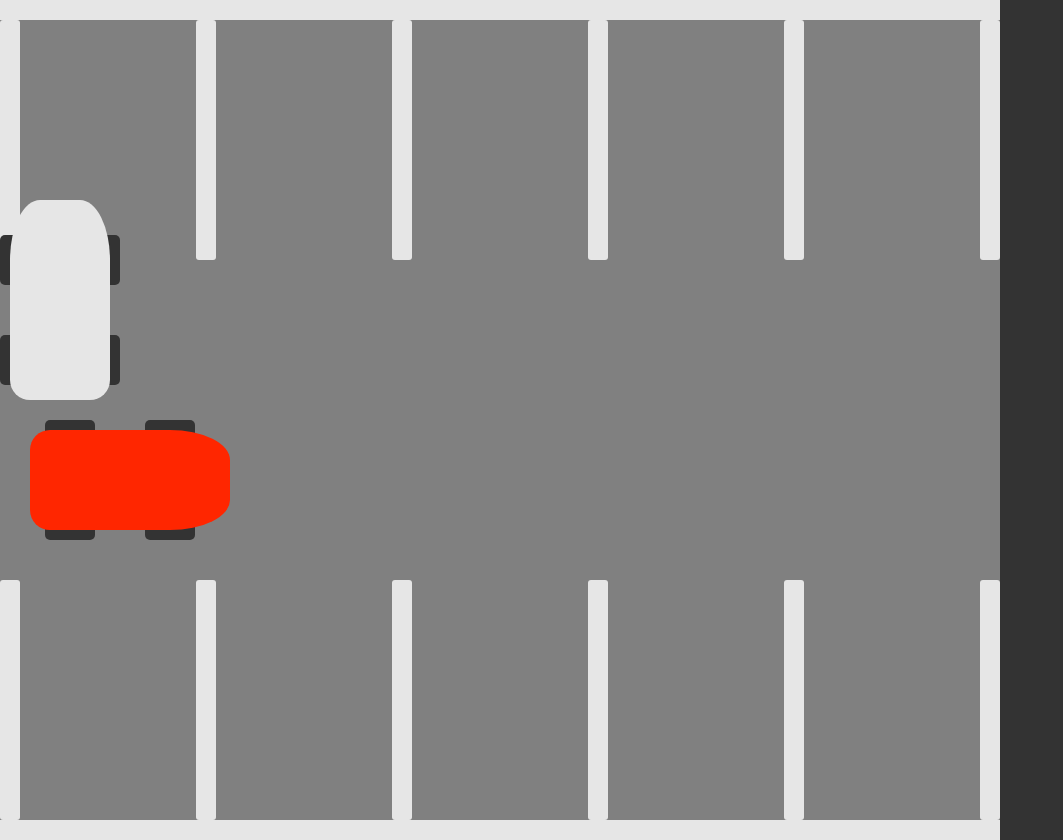
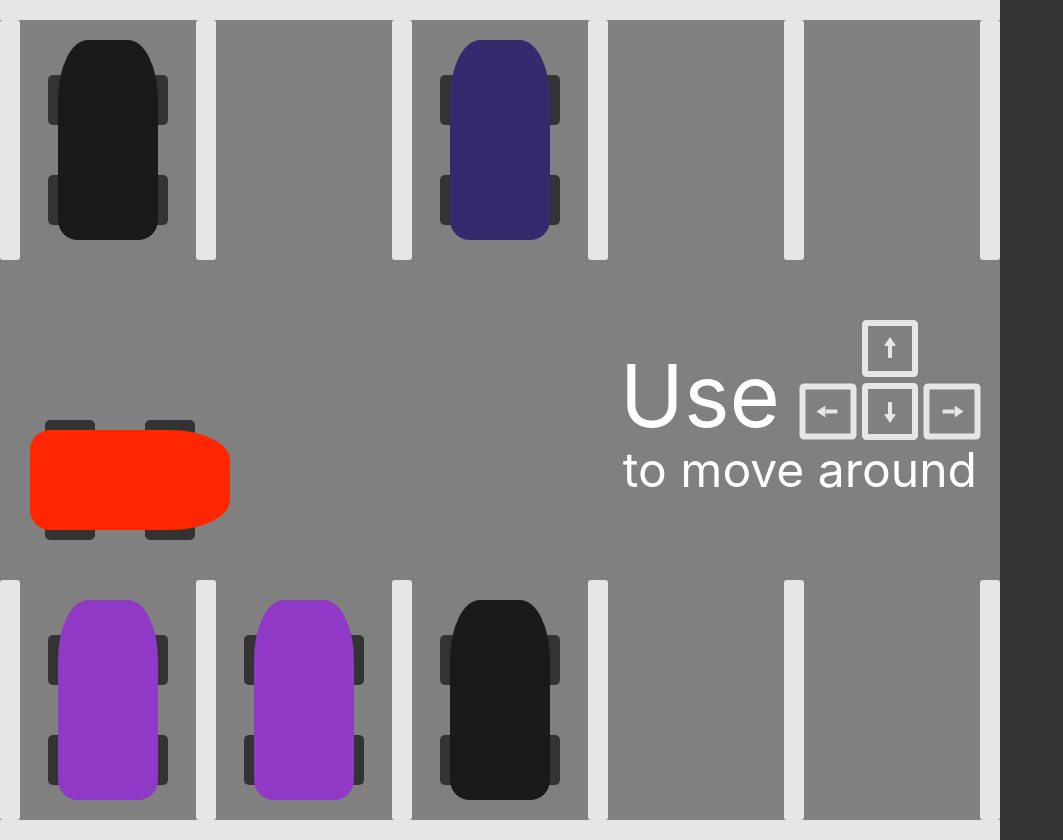
Before and after one commit to christianambukita/parking-simulator, a React (Create React App) app: page / in a window 1280 px wide. Shown: the whole page, without its empty margins (0-1063 px from the left). Built offline with nearby package versions, Linux system fonts and the light colour scheme.

Commit message:
Add instructions and dummyCar random spawn

```diff
--- a/src/components/App.js
+++ b/src/components/App.js
@@ -1,31 +1,41 @@
+import { useEffect } from 'react';
 import { useState } from 'react';
 import '../css/App.css';
-import Instrucion from './Instruction';
 import Scene from './Scene';
 
-function App() {
-	const dummyCarCount = 4;
-	const slotsAmount = 10;
-	function getDummySlots(count = dummyCarCount, slots = slotsAmount) {
+function getDummySlots(dummyCarCount, slotsAmount, colorsAmount) {
 	//dummyCarCount has to be lower than slotsAmount (dummyCarCount<slotsAmount)
-		if (count < slotsAmount) {
+	if (dummyCarCount < slotsAmount) {
 		let newSlots = [];
-			const getRandomSlot = () => Math.floor(Math.random() * slots);
-			for (let i = 0; i < count; i++) {
+		const getRandomSlot = () => Math.floor(Math.random() * slotsAmount);
+		function getColor(colorsAmount) {
+			let randomColor = Math.floor(Math.random() * colorsAmount);
+			return `var(--c${randomColor})`;
+		}
+
+		for (let i = 0; i < dummyCarCount; i++) {
 			let newSlot = getRandomSlot();
-				while (newSlots.includes(newSlot)) newSlot = getRandomSlot();
-				newSlots.push(newSlot);
+			let newColor = getColor(colorsAmount);
+			while (newSlots.map((e) => e.slot).includes(newSlot))
+				newSlot = getRandomSlot();
+			newSlots.push({ slot: newSlot, color: newColor });
 		}
 		return newSlots;
 	}
 	return [];
 }
-	const [dummySlots, setDummySlots] = useState(getDummySlots());
 
-	getDummySlots();
+function App() {
+	const dummyCarCount = 5;
+	const slotsAmount = 10;
+	const colorsAmount = 12;
+
+	const [dummySlots, setDummySlots] = useState([]);
+	useEffect(() => {
+		setDummySlots(getDummySlots(dummyCarCount, slotsAmount, colorsAmount));
+	}, []);
 	return (
 		<div id='app'>
-			<Instrucion></Instrucion>
 			<Scene dummySlots={dummySlots} />
 		</div>
 	);
--- a/src/components/DummyCar.js
+++ b/src/components/DummyCar.js
@@ -1,16 +1,37 @@
 import React from 'react';
+import { useSelector } from 'react-redux';
 import '../css/DummyCar.css';
+import { selectSlots } from './redux/SceneSlice';
 
-export default function DummyCar() {
-	function getColor() {
-		return `var(--c${0})`;
+export default function DummyCar({ slot, scale }) {
+	const carDimensions = {
+		width: 120,
+		height: 200,
+	};
+	const { payload: slotsPositions } = useSelector(selectSlots);
+	function getPosition() {
+		if (slotsPositions) {
+			let {
+				left: sLeft,
+				top: sTop,
+				width: sWidth,
+				height: sHeight,
+			} = slotsPositions[slot.slot];
+			let { width, height } = carDimensions;
+			let left = sLeft + (sWidth - width * scale) / 2;
+			let top = sTop + (sHeight - height * scale) / 2;
+			left = left / scale;
+			top = top / scale;
+			return { left, top };
+		}
 	}
-
 	return (
-		<div className='dummy-car-container flex-container'>
+		<div
+			className='dummy-car-container flex-container'
+			style={slotsPositions && getPosition()}>
 			<div className='dummy-car-wheels d-c-top'></div>
 			<div className='dummy-car-wheels d-c-bottom'></div>
-			<div className='dummy-car-body' style={{ background: getColor() }}></div>
+			<div className='dummy-car-body' style={{ background: slot.color }}></div>
 		</div>
 	);
 }
--- a/src/components/Instruction.js
+++ b/src/components/Instruction.js
@@ -3,7 +3,10 @@ import '../css/Instruction.css';
 
 export default function Instrucion() {
 	return (
-		<div className='instruction flex-container'>
+		<div className='instruction-container flex-container'>
+			<div className='flex-container i-top'>
+				<span className='instruction-use'>Use</span>
+
 				<div className='keys'>
 					<div className='key k-top flex-container'>
 						<div className='arrow-container flex-container'>
@@ -31,5 +34,7 @@ export default function Instrucion() {
 					</div>
 				</div>
 			</div>
+			to move around
+		</div>
 	);
 }
--- a/src/components/ParkingSlots.js
+++ b/src/components/ParkingSlots.js
@@ -30,8 +30,8 @@ export default function ParkingSlots({ setScale, scale }) {
 		let newPositions = {};
 		Object.keys(slotRefs).forEach((index) => {
 			const box = slotRefs[index].current.getBoundingClientRect();
-			let { top, bottom, left, right } = box;
-			newPositions[index] = { top, bottom, left, right };
+			let { top, bottom, left, right, width, height } = box;
+			newPositions[index] = { top, bottom, left, right, width, height };
 		});
 		dispatch(setSlotsPositions(newPositions));
 		setScaleWrap();
--- a/src/components/Scene.js
+++ b/src/components/Scene.js
@@ -5,15 +5,17 @@ import { useSelector } from 'react-redux';
 import '../css/Scene.css';
 import Car from './Car';
 import DummyCar from './DummyCar';
+import Instrucion from './Instruction';
 import ParkingSlots from './ParkingSlots';
 import { selectCar, selectSlots, setParked } from './redux/SceneSlice';
 
-export default function Scene() {
+export default function Scene({ dummySlots }) {
 	const [scale, setScale] = useState(1);
 	const { payload: carPosition } = useSelector(selectCar);
 	const { payload: slotsPositions } = useSelector(selectSlots);
 	const dispatch = useDispatch();
 
+	//moveCarParked to car to avoid unnecesery rerenders
 	useEffect(() => {
 		function isCarParked() {
 			const { left, right, top, bottom } = carPosition;
@@ -38,8 +40,11 @@ export default function Scene() {
 		<div className='scene-container flex-container'>
 			<div className='scene' style={{ transform: `scale(${scale})` }}>
 				<ParkingSlots setScale={setScale} scale={scale} />
+				<Instrucion />
 				<Car />
-				<DummyCar />
+				{dummySlots.map((slot) => (
+					<DummyCar key={`dummy-${slot.slot}`} slot={slot} scale={scale} />
+				))}
 			</div>
 		</div>
 	);
--- a/src/css/DummyCar.css
+++ b/src/css/DummyCar.css
@@ -1,7 +1,9 @@
 .dummy-car-container {
-	position: relative;
+	position: absolute;
 	width: 120px;
 	height: 200px;
+	top: 0;
+	left: 0;
 }
 
 .dummy-car-body {
@@ -14,7 +16,7 @@
 	--c6: hsl(250, 45%, 30%);
 	--c7: hsl(277, 55%, 50%);
 	--c8: hsl(370, 85%, 50%);
-	--c9: hsl(350, 0%, 50%);
+	--c9: hsl(350, 0%, 70%);
 	--c10: hsl(350, 0%, 30%);
 	--c11: hsl(0, 0%, 10%);
 	--c0: hsl(0, 0%, 90%);
--- a/src/css/Instruction.css
+++ b/src/css/Instruction.css
@@ -1,26 +1,32 @@
-.instruction {
+.instruction-container {
 	position: absolute;
+	right: 20px;
+	top: 40%;
+	color: white;
+	font-size: 3em;
+	flex-direction: column;
 }
 
 /* keys */
 @media (max-width: 700px) {
 }
 .keys {
-	width: 300px;
-	height: 200px;
+	font-size: 6px;
+	width: 30em;
+	height: 20em;
 	display: grid;
-	grid-gap: 10px;
+	grid-gap: 1em;
 	grid-template-areas:
 		'. key1 .'
 		'key4 key3 key2';
+	margin-bottom: 30px;
 }
 
 .key {
 	--background: hsl(0, 0%, 70%);
 	--arrow-color: hsl(0, 0%, 30%);
 	box-sizing: border-box;
-	background: var(--background);
-	border: 1px solid var(--arrow-color);
+	border: 1em solid var(--road-line);
 	border-radius: 8%;
 }
 
@@ -43,18 +49,26 @@
 /* arrows */
 .arrow-container {
 	flex-direction: column;
-	margin-bottom: 15px;
+	margin-bottom: 1.5em;
 }
 .arrow-head {
 	box-sizing: content-box;
-	border: 8px solid var(--background);
-	border-bottom: 16px solid var(--arrow-color);
+	border: 1em solid transparent;
+	border-bottom: 1.6em solid var(--road-line);
 	border-radius: 10%;
 }
 .arrow-body {
-	width: 4px;
-	height: 20px;
-	background: var(--arrow-color);
-	border-bottom-left-radius: 2px;
-	border-bottom-left-radius: 2px;
+	width: 0.6em;
+	height: 2em;
+	background: var(--road-line);
+	border-bottom-left-radius: 0.2em;
+	border-bottom-left-radius: 0.2em;
 }
+
+.instruction-use {
+	font-size: 1.8em;
+	margin-right: 20px;
+}
+.i-top {
+	margin-bottom: -30px;
+}
--- a/src/css/ParkingSlots.css
+++ b/src/css/ParkingSlots.css
@@ -1,13 +1,4 @@
 .parking-slots {
-	--parking-width: 1000px;
-	--parking-height: 800px;
-	--slot-line-width: 20px;
-	--slot-height: 240px;
-	--slots-count: 5;
-	--slot-width: calc(
-		(var(--parking-width) - var(--slot-line-width)) / var(--slots-count) -
-			var(--slot-line-width)
-	);
 	height: 800px;
 	width: 1000px;
 
--- a/src/css/Scene.css
+++ b/src/css/Scene.css
@@ -1,9 +1,22 @@
 .scene-container {
 	height: 100vh;
 	width: 100%;
+	position: relative;
 }
 
 .scene {
+	--parking-width: 1000px;
+	--parking-height: 800px;
+	--slot-line-width: 20px;
+	--slot-height: 240px;
+	--slots-count: 5;
+	--slot-width: calc(
+		(var(--parking-width) - var(--slot-line-width)) / var(--slots-count) -
+			var(--slot-line-width)
+	);
+
+	width: var(--parking-width);
+	height: var(--parking-height);
 	position: absolute;
 	top: 0;
 	left: 0;
```
Lines whose indentation alone changed are shown as unchanged.
